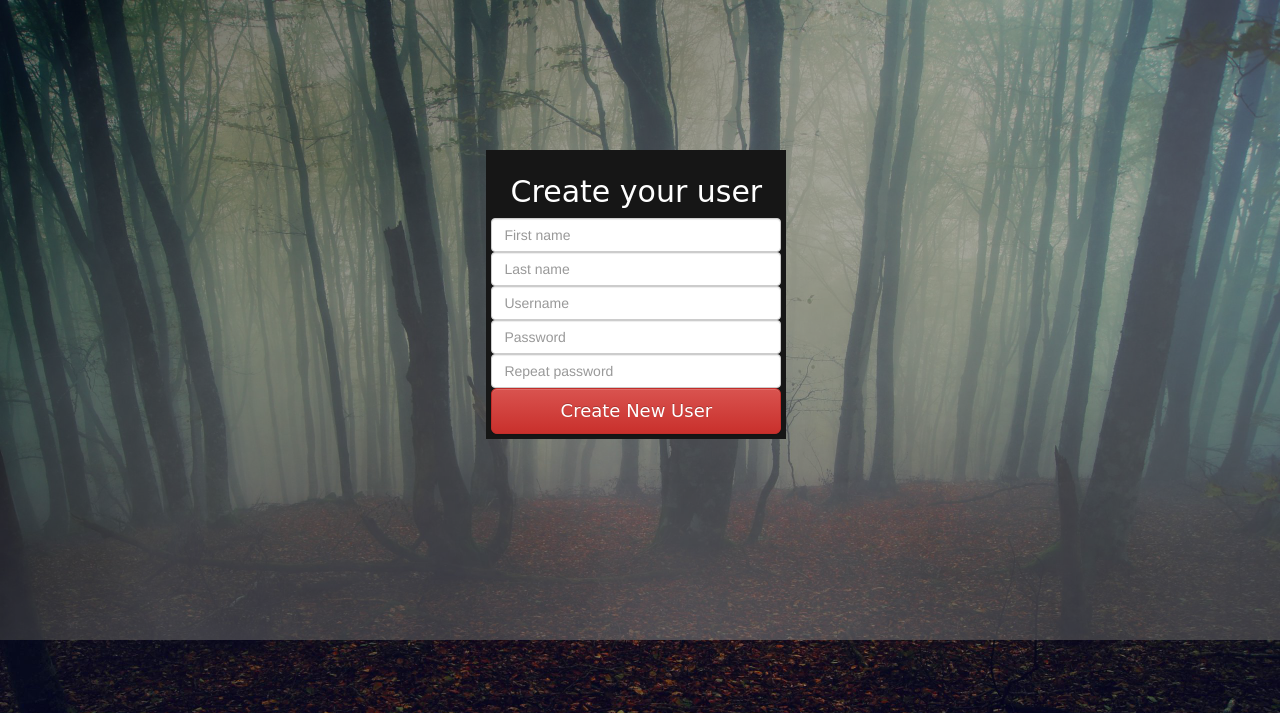
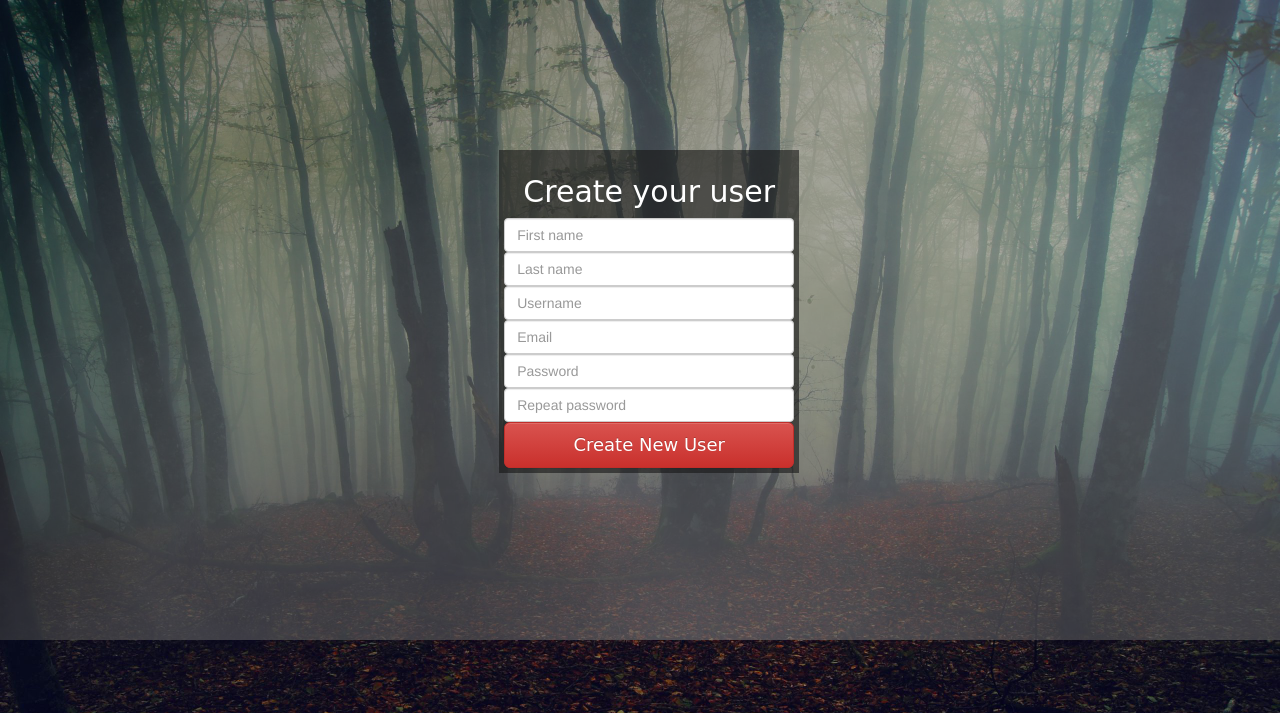
Before and after one commit to Emmitt-nervend/zombie-project, a Django app: template apps/login/templates/signUp.html in a window 1280 px wide. Shown: the top 713 px of the page. Run offline with Django 3.2, Linux system fonts and the light colour scheme; the template is opened without the code that fills it, so the values that code supplies are empty; some libraries are stand-ins or nearby versions; some web fonts are replaced.

Commit message:
Sign up form saves to database

```diff
--- a/apps/login/static/css/style.css
+++ b/apps/login/static/css/style.css
@@ -25,15 +25,14 @@ h2 {
 
 .center-screen {
 	z-index: 100;
-	left: 38%;
+	left: 39%;
 	position: absolute;
 	padding: 5px;
 	margin:  150px auto;
 	min-height: 250px;
 	width: 300px;
 	text-align: center;
-	background-color: rgb(22, 22, 22);
-	opacity: ;
+	background-color: rgba(22, 22,22, 0.6);
 }
 
 #homelogo {
--- a/apps/login/templates/signUp.html
+++ b/apps/login/templates/signUp.html
@@ -6,13 +6,15 @@
 
 <div class="center-screen">
 	<h2 class="walter-turncoat">Create your user</h2>
-	<form>
+	<form method="POST" action="">
 		{% csrf_token %}
 		<input class="form-control" type="text" name="firstName" id="firstName" placeHolder="First name">
 		<input class="form-control" type="text" name="lastName" id="lastName" placeHolder="Last name">
 		<input class="form-control" type="text" name="userName" id="userName" placeHolder="Username">
+		<input class="form-control" type="text" name="email" id="email" placeHolder="Email">
 		<input class="form-control" type="password" name="password" id="password" placeHolder="Password">
 		<input class="form-control" type="password" name="passwordConfirm" id="passwordConfirm" placeHolder="Repeat password">
+		<!-- <input class="form-control" type="checkbox" name="designer" > -->
 		<button type="submit" name="createUser" class="btn btn-danger btn-lg my-btn full-btn walter-turncoat">Create New User</button>
 	</form>
 </div>
```
Also changed, not shown: apps/login/views.py (+24 -1 lines).
